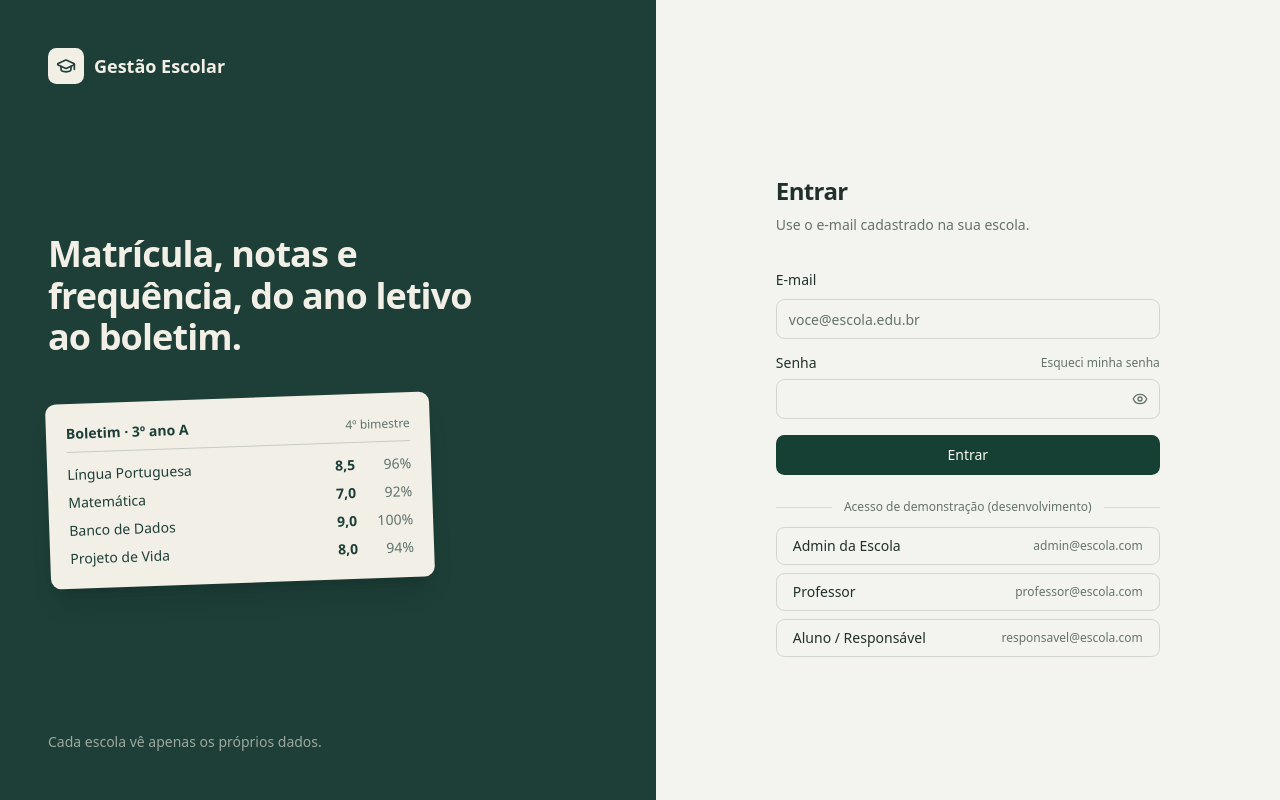
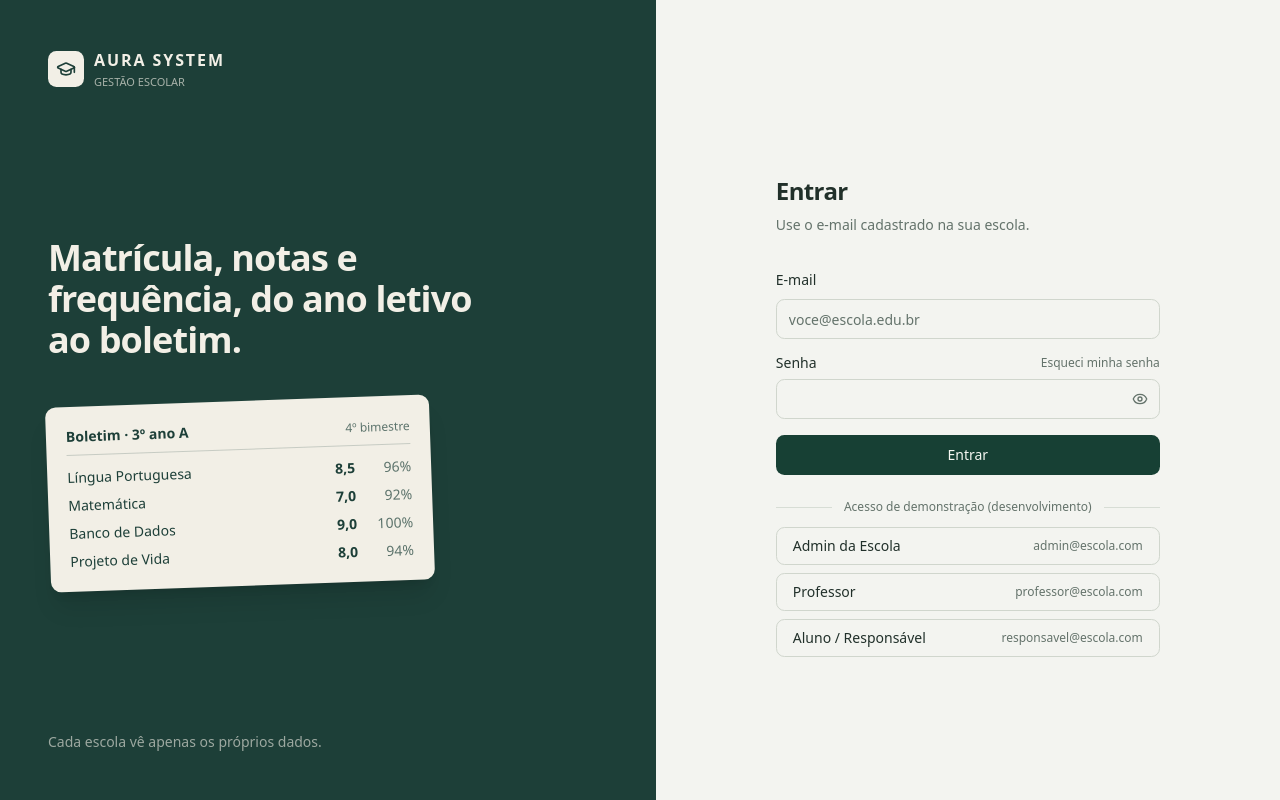
Before and after one commit to jotagabs9/Gest-o-escolar, a Next.js app: page /login in a window 1280 px wide. Built offline with nearby package versions, Linux system fonts and the light colour scheme; no server answers.

Commit message:
Apply AURA SYSTEM branding
* Apply AURA SYSTEM branding

* Apply AURA SYSTEM branding

* Apply AURA SYSTEM branding

```diff
--- a/src/app/(auth)/login/page.tsx
+++ b/src/app/(auth)/login/page.tsx
@@ -6,7 +6,7 @@ import { ROLE_HOME } from "@/lib/roles";
 import { getSession } from "@/lib/session";
 import { demoAccounts } from "@/server/auth/demo";
 
-export const metadata: Metadata = { title: "Entrar | Gestão Escolar" };
+export const metadata: Metadata = { title: "Entrar | AURA SYSTEM" };
 
 /** Amostra ilustrativa (mock) para o painel de marca. */
 const sampleRows = [
@@ -17,22 +17,23 @@ const sampleRows = [
 ];
 
 export default async function LoginPage() {
-  // Sessão válida (já confirmada no banco): não faz sentido ver o login.
   const session = await getSession();
   if (session) redirect(ROLE_HOME[session.role]);
 
   return (
     <main className="grid min-h-dvh lg:grid-cols-[1.05fr_1fr]">
-      {/* Painel de marca: quadro-negro com um boletim de exemplo */}
       <section
         aria-hidden="true"
         className="relative hidden flex-col justify-between overflow-hidden bg-[#1d3f38] p-12 text-[#f2efe6] lg:flex"
       >
-        <div className="flex items-center gap-2.5 text-lg font-semibold">
+        <div className="flex items-center gap-2.5">
           <span className="flex size-9 items-center justify-center rounded-md bg-[#f2efe6] text-[#1d3f38]">
             <GraduationCap className="size-5" />
           </span>
-          Gestão Escolar
+          <div>
+            <p className="text-base font-semibold tracking-[0.12em]">AURA SYSTEM</p>
+            <p className="mt-0.5 text-[11px] text-[#f2efe6]/65">GESTÃO ESCOLAR</p>
+          </div>
         </div>
 
         <div className="space-y-10">
@@ -64,14 +65,16 @@ export default async function LoginPage() {
         </p>
       </section>
 
-      {/* Formulário */}
       <section className="flex items-center justify-center px-6 py-12">
         <div className="w-full max-w-sm space-y-8">
-          <div className="flex items-center gap-2.5 font-semibold lg:hidden">
+          <div className="flex items-center gap-2.5 lg:hidden">
             <span className="flex size-9 items-center justify-center rounded-md bg-[#1d3f38] text-[#f2efe6]">
               <GraduationCap className="size-5" />
             </span>
-            Gestão Escolar
+            <div>
+              <p className="text-sm font-semibold tracking-[0.1em]">AURA SYSTEM</p>
+              <p className="text-[10px] text-muted-foreground">GESTÃO ESCOLAR</p>
+            </div>
           </div>
 
           <div className="space-y-2">
--- a/src/app/layout.tsx
+++ b/src/app/layout.tsx
@@ -3,8 +3,11 @@ import type { Metadata } from "next";
 import "./globals.css";
 
 export const metadata: Metadata = {
-  title: "Gestão Escolar",
-  description: "Sistema de gestão escolar multi-tenant",
+  title: {
+    default: "AURA SYSTEM | Gestão Escolar",
+    template: "%s | AURA SYSTEM",
+  },
+  description: "AURA SYSTEM — plataforma de gestão escolar para instituições de ensino.",
 };
 
 export default function RootLayout({ children }: { children: React.ReactNode }) {
--- a/src/components/layout/app-shell.tsx
+++ b/src/components/layout/app-shell.tsx
@@ -18,8 +18,8 @@ export function AppShell({ user, children }: AppShellProps) {
             <GraduationCap className="size-[18px]" strokeWidth={1.8} />
           </span>
           <div className="min-w-0">
-            <p className="text-[15px] font-semibold tracking-[-0.025em]">Gestão Escolar</p>
-            <p className="mt-0.5 text-[10px] font-medium uppercase tracking-[0.13em] text-muted-foreground">Plataforma de gestão</p>
+            <p className="text-[14px] font-semibold tracking-[0.08em]">AURA SYSTEM</p>
+            <p className="mt-0.5 text-[10px] font-medium text-muted-foreground">Gestão Escolar</p>
           </div>
         </div>
         <SidebarNav role={user.role} />
```
